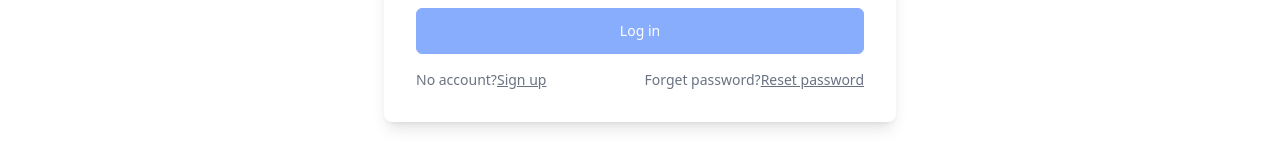
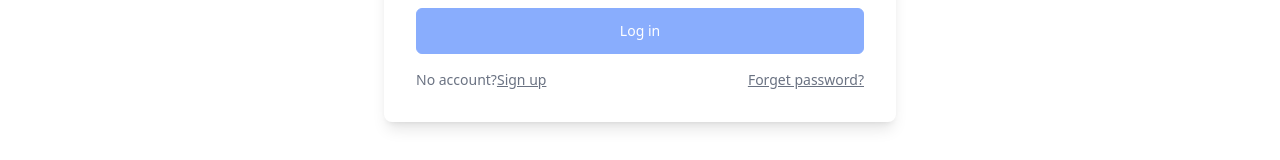
Before and after one commit to HasanOmarHasan/MoreHealth, a React (Vite) app in the folder client/: page /login in a window 1280 px wide. Shown: the part 420-580 px from the top of the page. Built offline with nearby package versions, Linux system fonts and the light colour scheme; what javascript-time-ago would draw is missing.

Commit message:
Update Login.tsx

```diff
--- a/client/src/features/auth/Login.tsx
+++ b/client/src/features/auth/Login.tsx
@@ -135,9 +135,9 @@ const Login = () => {
               </Link>
             </p>
             <p className=" text-sm text-gray-500">
-              Forget password?
+
               <Link className="underline" to="/reset-password">
-                Reset password
+                Forget password?
               </Link>
             </p>
           </div>
```
